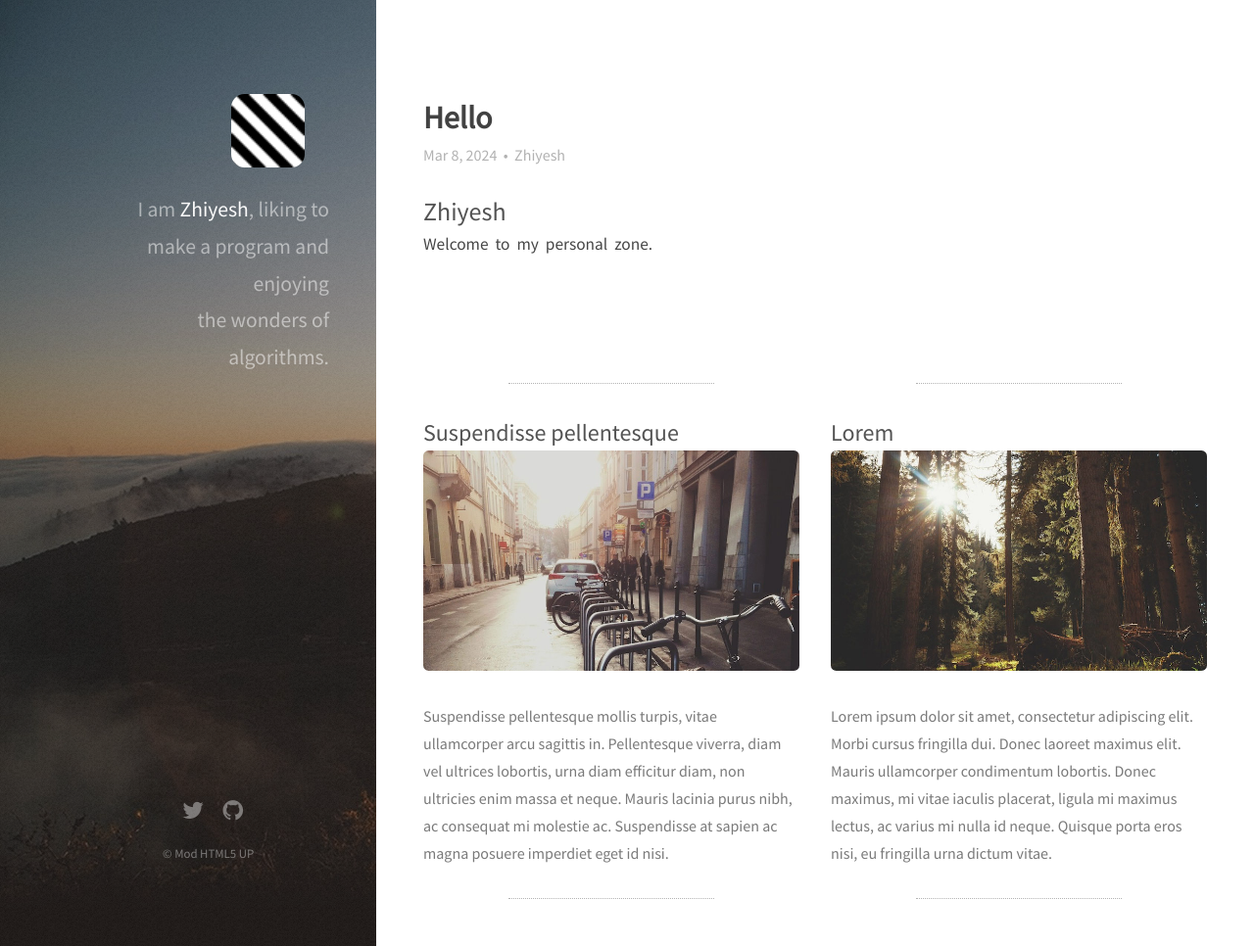
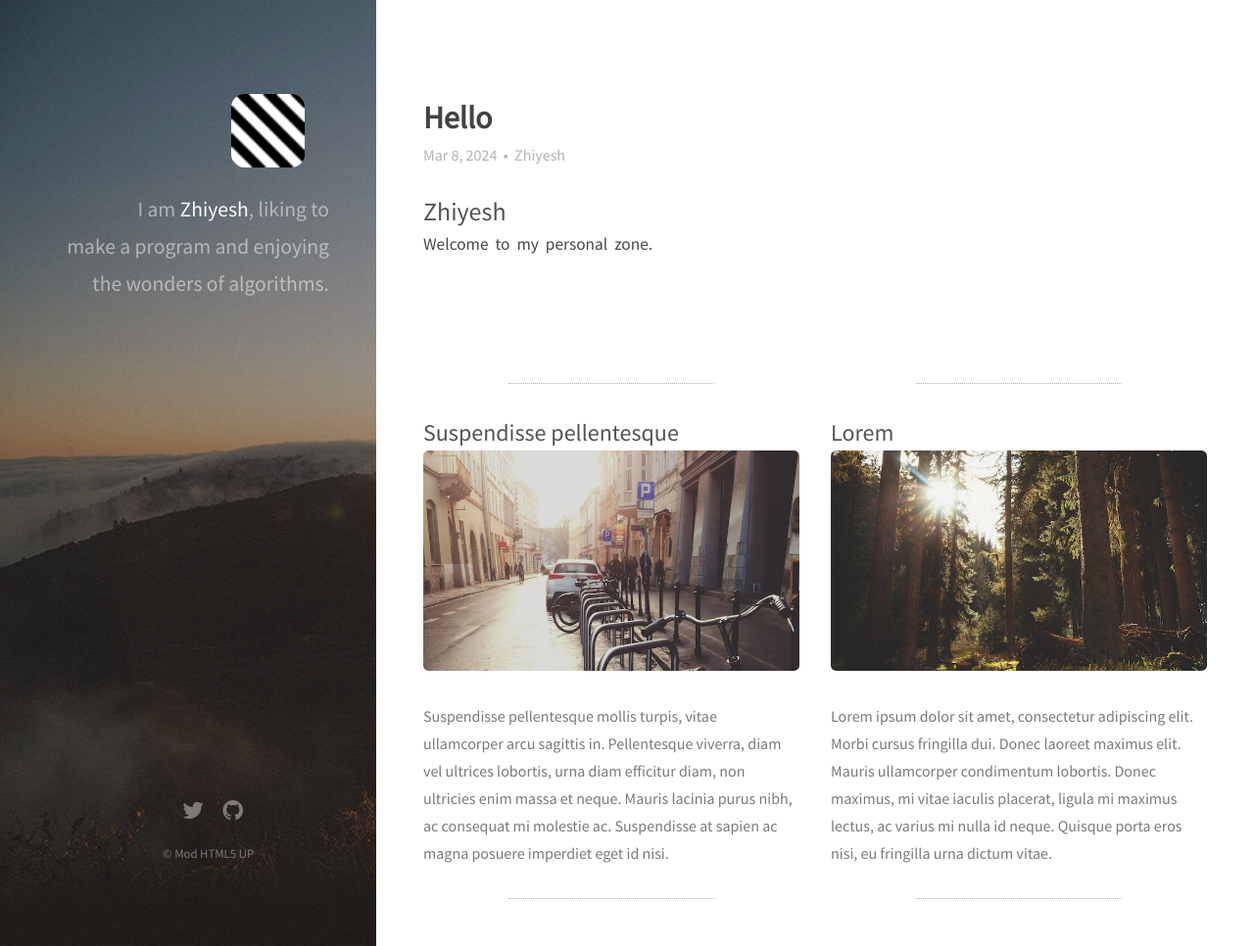
Before and after one commit to Zhiyelah/zhiyelah.github.io, a Jekyll site: the page built from index.html, in a window 1280 px wide and 966 px high. Shown: the whole window at 98% size. Built offline with Jekyll 4.4.1, drawn with Linux system fonts in a browser that asks for light colours; nearby versions of some CDN libraries.

Commit message:
Update main.css

```diff
--- a/css/main.css
+++ b/css/main.css
@@ -1579,7 +1579,7 @@
 /* Zhiyesh */
 
 		a.hover {
-			white-space: pre-wrap;
+			white-space: pre-line;
 		}
 
 		a.hover fade {
@@ -2521,7 +2521,7 @@
 			font-size: 1.35em;
 			line-height: 1.75em;
 			margin: 0;
-			white-space: pre-wrap;
+			white-space: pre-line;
 		}
 
 		#header .image.avatar {
```
